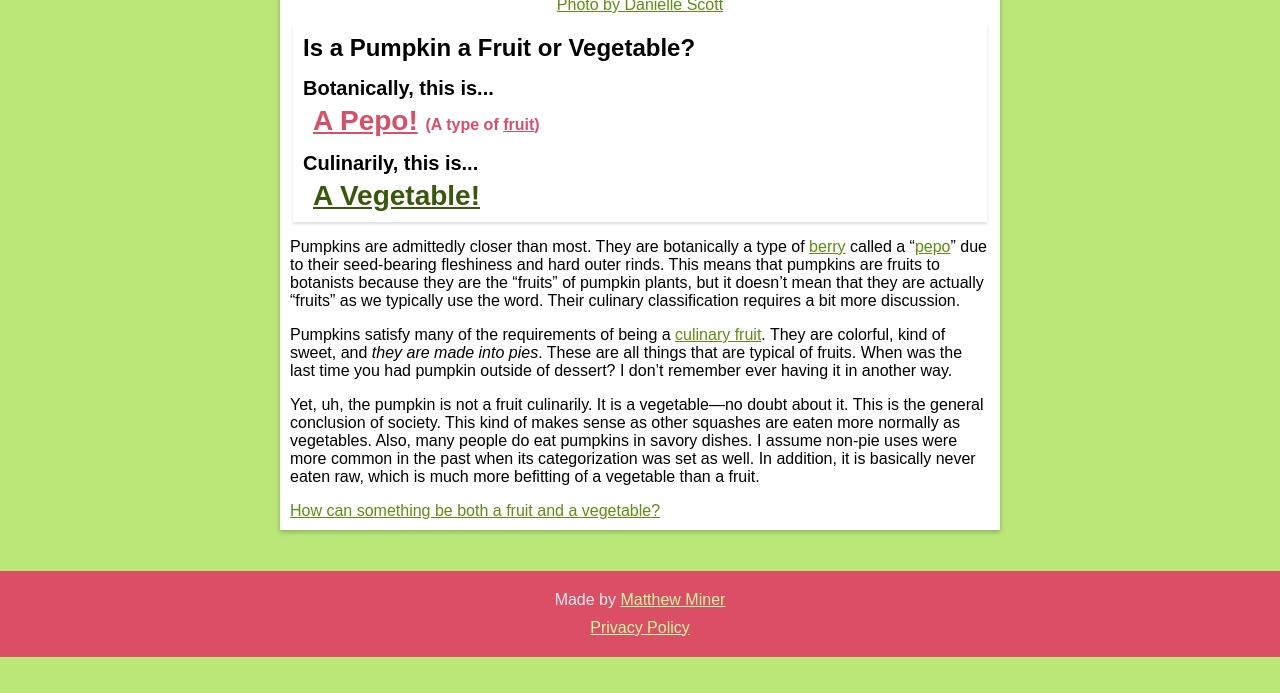
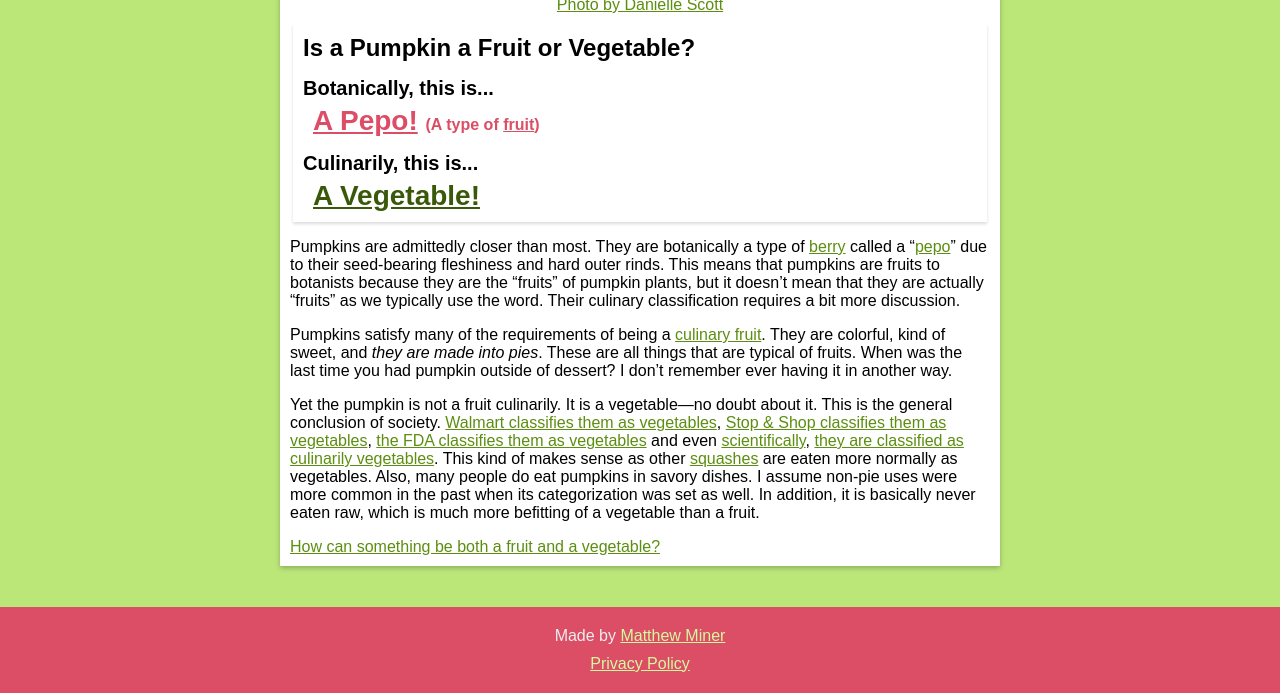
Before and after one commit to mminer237/fruitorvegetable, a Jekyll site: the page built from _items/pumpkin.md, in a window 1280 px wide, cut to the strip 296-989 px from the top of the page. Built offline with Jekyll 4.4.1, drawn with Linux system fonts in a browser that asks for light colours; before the commit the page ends 953 px from its top, so only the background shows below that.

Commit message:
Expand pumpkin explanation

```diff
--- a/_items/pumpkin.md
+++ b/_items/pumpkin.md
@@ -10,4 +10,4 @@ Pumpkins are admittedly closer than most. They are botanically a type of [berry]
 
 Pumpkins satisfy many of the requirements of being a [culinary fruit]({% link _types/fruit.html %}). They are colorful, kind of sweet, and *they are made into pies*. These are all things that are typical of fruits. When was the last time you had pumpkin outside of dessert? I don't remember ever having it in another way.
 
-Yet, uh, <span class="speakable">the pumpkin is not a fruit culinarily. It is a vegetable</span>—no doubt about it. This is the general conclusion of society. This kind of makes sense as other squashes are eaten more normally as vegetables. Also, many people do eat pumpkins in savory dishes. I assume non-pie uses were more common in the past when its categorization was set as well. In addition, it is basically never eaten raw, which is much more befitting of a vegetable than a fruit.
+Yet <span class="speakable">the pumpkin is not a fruit culinarily. It is a vegetable</span>—no doubt about it. This is the general conclusion of society. [Walmart classifies them as vegetables](https://www.walmart.com/browse/food/pumpkins/976759_976793_8910423_8389254), [Stop & Shop classifies them as vegetables](https://stopandshop.com/groceries/produce/fresh-vegetables/squash/fresh-pumpkins.html), [the FDA classifies them as vegetables](https://www.fda.gov/regulatory-information/search-fda-guidance-documents/cpg-sec-585725-pumpkin-labeling-articles-made-certain-varieties-squash) and even [scientifically]({% link _pages/science.html %}), [they are classified as culinarily vegetables](https://doi.org/10.3758/BF03196343). This kind of makes sense as other [squashes]({% link _items/squash.md %}) are eaten more normally as vegetables. Also, many people do eat pumpkins in savory dishes. I assume non-pie uses were more common in the past when its categorization was set as well. In addition, it is basically never eaten raw, which is much more befitting of a vegetable than a fruit.
```
